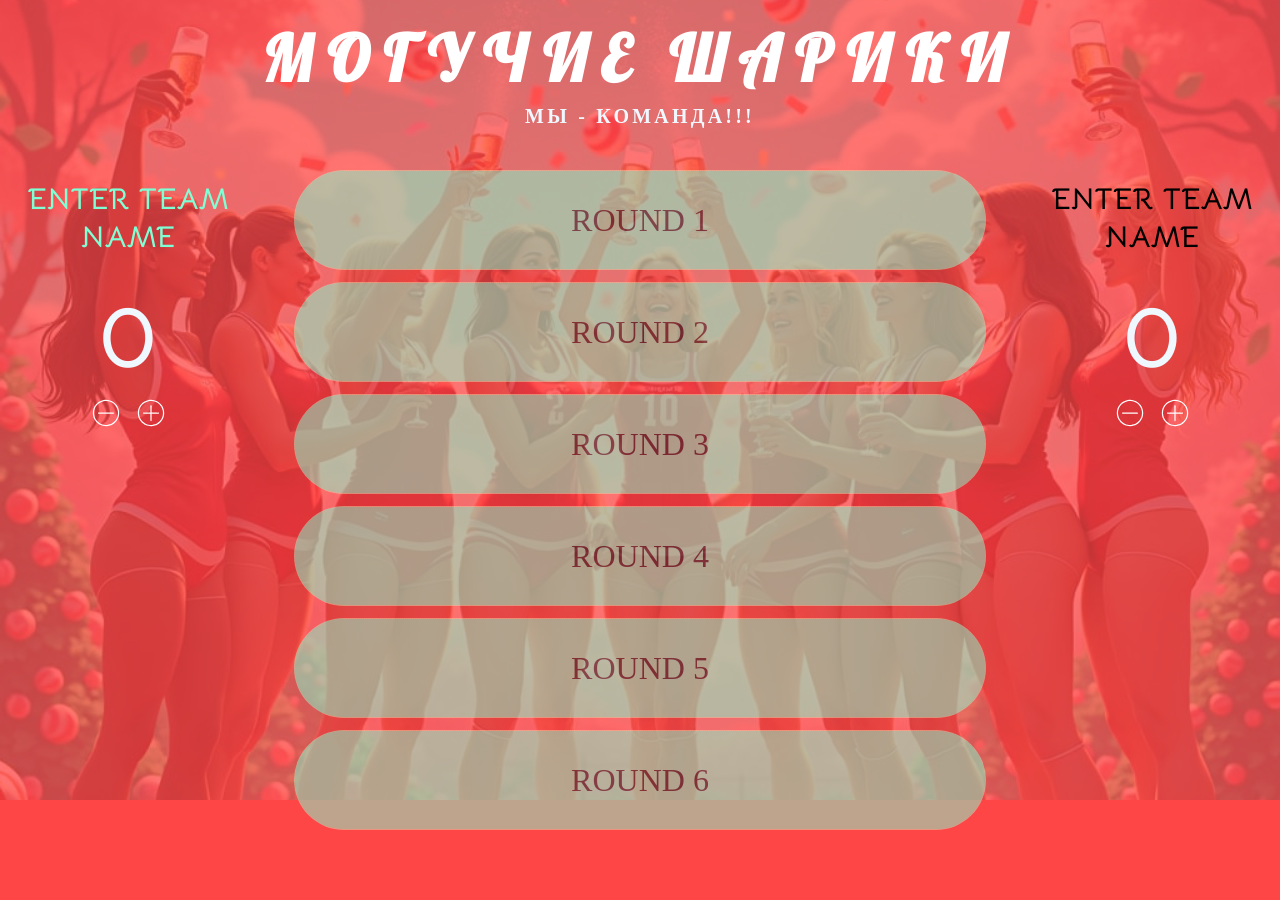
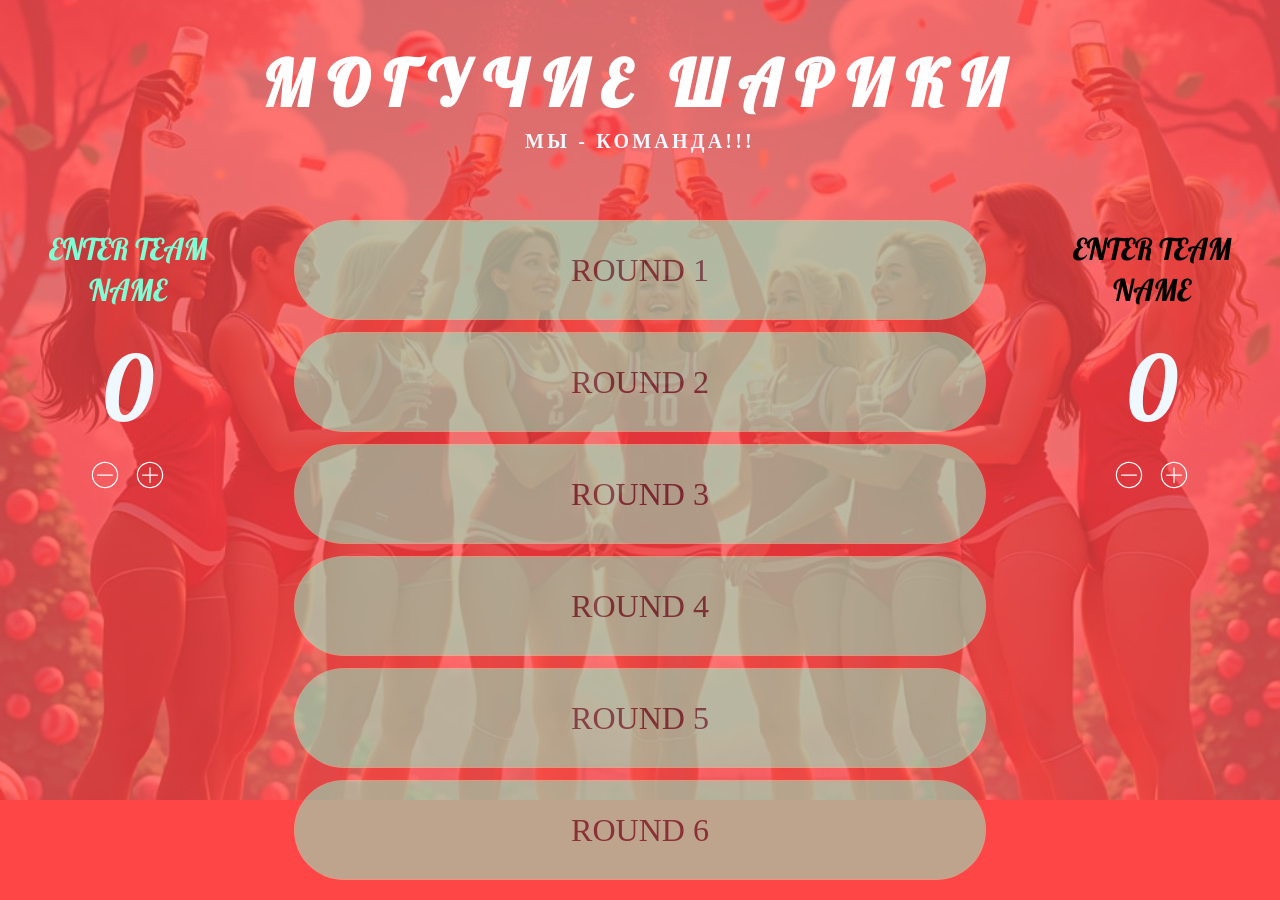
Before and after one commit to ynagay-js/party-game, a plain HTML site: page index.html in a window 1280 px wide. Before the commit the page ends 850 px from the top, so only its background shows below. Drawn offline with Linux system fonts and the light colour scheme; a web font is replaced by a local one.

Commit message:
fix: edit header height

```diff
--- a/style.css
+++ b/style.css
@@ -104,7 +104,7 @@ button:active {
     flex-wrap: wrap;
     align-items: center;
     justify-content: center;
-    height: 150px;
+    height: 200px;
     width: 100%;
     padding: 20px 0 15px;
 }
@@ -112,7 +112,7 @@ button:active {
 .main-container {
     display: grid;
     grid-template-columns: 1fr 3fr 1fr;
-    height: calc(100vh - 150px);
+    height: calc(100vh - 200px);
 }
 
 .section-container {
@@ -138,7 +138,7 @@ button:active {
     flex-wrap: wrap;
     align-items: center;
     gap: 0;
-    font: 400 30px "Bellota";
+    font: 400 30px "Pattaya";
 }
 
 .team-name-container {
```
